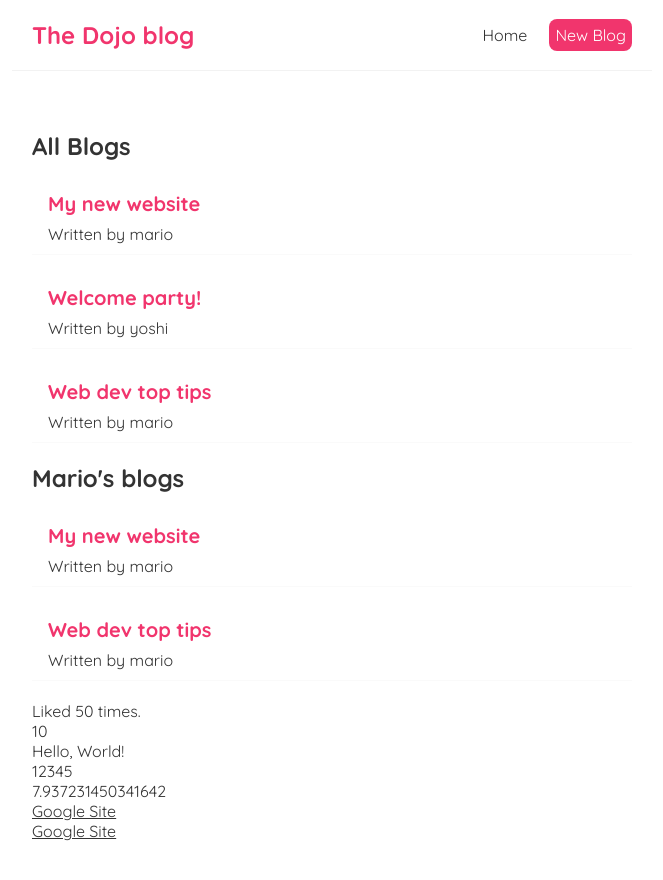
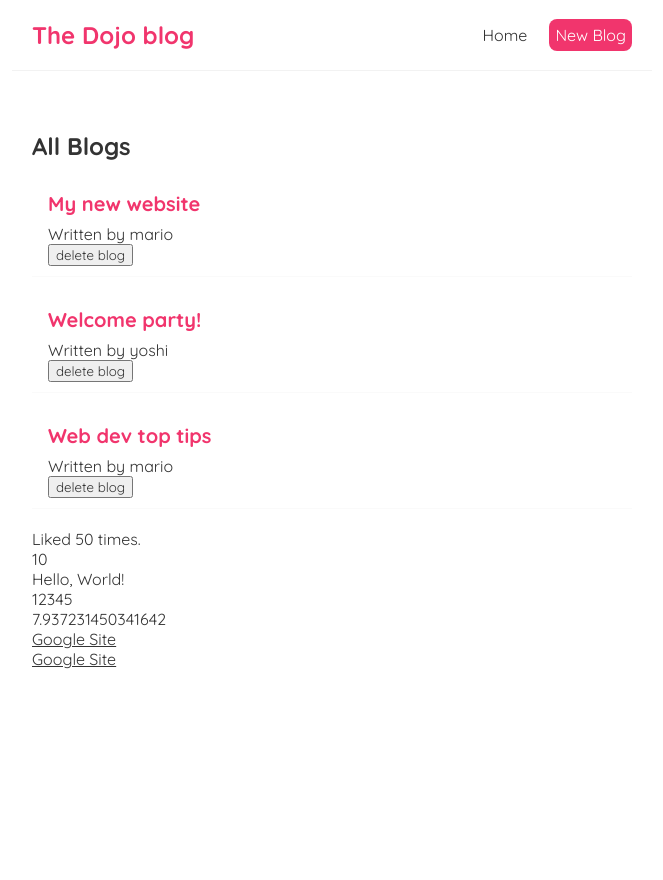
Before and after one commit to Seabass5813/Learning-React, a React (Create React App) app: page / in a window 1280 px wide. Shown: the top 880 px of the page, without its empty margins (308-971 px from the left). After the commit the page ends 800 px from the top, so only its background shows below. Built offline with nearby package versions, Linux system fonts and the light colour scheme.

Commit message:
Chapter 13 - Functions as Props

```diff
--- a/src/BlogList.js
+++ b/src/BlogList.js
@@ -1,15 +1,24 @@
-const BlogList = ({blogs, title}) => {
+const BlogList = ({blogs, title, handleDelete}) => {
     //const blogs = props.blogs;
     //const title = props.title;
 
     return (
     <div className="blog-list">
+
         <h2>{ title }</h2>
+
         {blogs.map((blog) => (
+
             <div className="blog-preview" key={blog.id}>
+
                 <h2> { blog.title }</h2>
+
                 <p> Written by { blog.author }</p>
+
+                <button onClick={() => handleDelete(blog.id)}>delete blog</button>
+
             </div>
+
         ))}
     </div>
      );
--- a/src/Home.js
+++ b/src/Home.js
@@ -8,10 +8,15 @@
         { title: 'Web dev top tips', body: 'lorem ipsum...', author: 'mario', id: 3 }
     ])
 
+    const handleDelete = (id) => {
+        const newBlogs = blogs.filter(blog => blog.id !== id);
+        setBlogs(newBlogs);
+    }
+
     return (
         <div className="home">
-            <BlogList blogs={blogs} title="All Blogs"/>
-            <BlogList blogs={blogs.filter((blog) => blog.author === 'mario')} title="Mario's blogs" />
+            <BlogList blogs={blogs} title="All Blogs" handleDelete={handleDelete}/>
+            {/*<BlogList blogs={blogs.filter((blog) => blog.author === 'mario')} title="Mario's blogs" />*/}
         </div>
      );
 }
```
